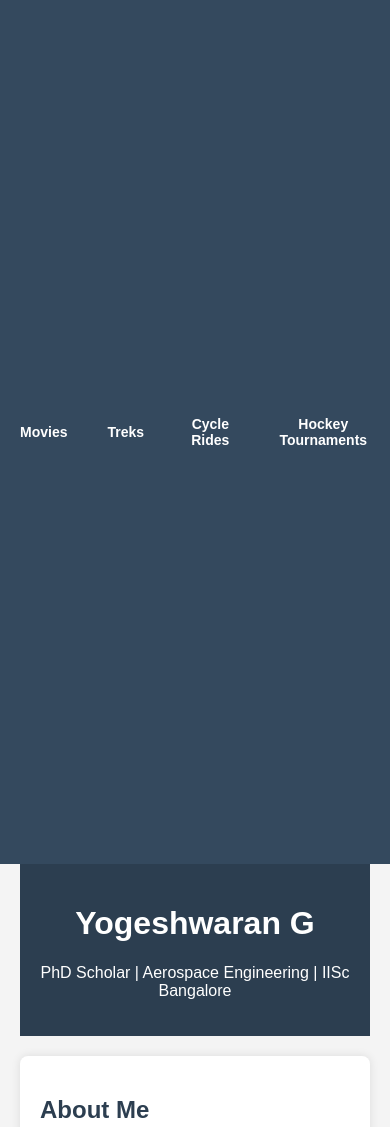
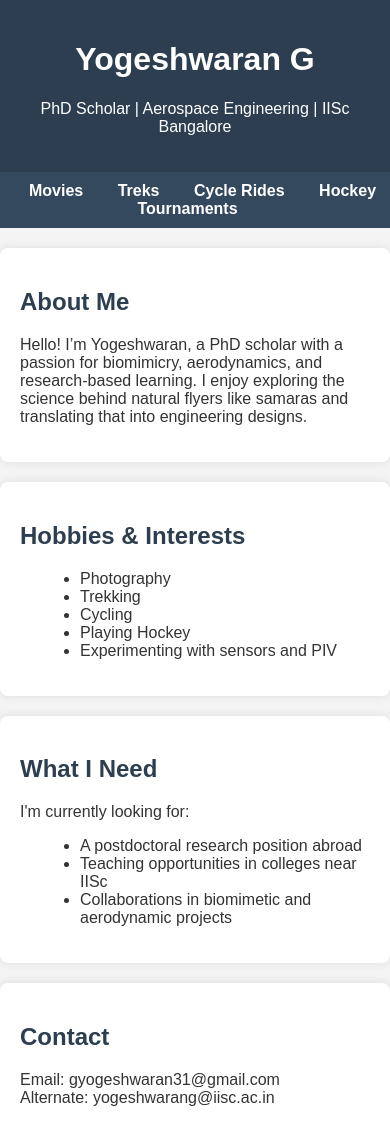
Before and after one commit to GYogi03/yogeshwaran-personal-website, a plain HTML site: page index.html in a window 390 px wide. Shown: the top 1127 px of the page. Drawn offline with Linux system fonts and the light colour scheme.

Commit message:
Update index.html

```diff
--- a/index.html
+++ b/index.html
@@ -5,119 +5,31 @@
   <meta name="viewport" content="width=device-width, initial-scale=1.0" />
   <title>Yogeshwaran G</title>
   <style>
-    body {
-      font-family: Arial, sans-serif;
-      margin: 0;
-      padding: 0;
-      background: #f4f4f4;
-      color: #333;
-      display: flex;
-      flex-direction: row;
-    }
 
-    nav {
-      background: #34495e;
-      width: 200px;
-      min-height: 100vh;
-      padding-top: 40px;
-      display: flex;
-      flex-direction: column;
-      align-items: center;
-      position: sticky;
-      top: 0;
-    }
 
-    nav a {
-      color: white;
-      text-decoration: none;
-      margin: 15px 0;
-      font-weight: bold;
-      font-size: 16px;
-      display: block;
-      width: 100%;
-      text-align: center;
-      padding: 10px 0;
-    }
-
-    nav a:hover {
-      background-color: #2c3e50;
-      text-decoration: underline;
-    }
-
-    .content {
-      flex: 1;
-      padding: 0 20px;
-    }
-
-    header {
-      background: #2c3e50;
-      color: #fff;
-      padding: 20px;
-      text-align: center;
-    }
-
-    section {
-      padding: 20px;
-      max-width: 800px;
-      margin: auto;
-      background: #fff;
-      margin-top: 20px;
-      border-radius: 8px;
-      box-shadow: 0 0 10px rgba(0,0,0,0.1);
-    }
-
-    h2 {
-      color: #2c3e50;
-    }
-
-    ul {
-      list-style: disc;
-      margin-left: 20px;
-    }
-
-    footer {
-      text-align: center;
-      padding: 20px;
-      background: #2c3e50;
-      color: #fff;
-      margin-top: 20px;
-    }
-
-    @media (max-width: 768px) {
-      body {
-        flex-direction: column;
-      }
-
-      nav {
-        flex-direction: row;
-        justify-content: center;
-        width: 100%;
-        height: auto;
-        padding: 10px 0;
-      }
-
-      nav a {
-        margin: 0 10px;
-        width: auto;
-        padding: 10px;
-        font-size: 14px;
-      }
-    }
+    body { font-family: Arial, sans-serif; margin: 0; padding: 0; background: #f4f4f4; color: #333; }
+    header { background: #2c3e50; color: #fff; padding: 20px; text-align: center; }
+    nav { background: #34495e; padding: 10px; text-align: center; }
+    nav a { color: white; text-decoration: none; margin: 0 15px; font-weight: bold; }
+    nav a:hover { text-decoration: underline; }
+    section { padding: 20px; max-width: 800px; margin: auto; background: #fff; margin-top: 20px; border-radius: 8px; box-shadow: 0 0 10px rgba(0,0,0,0.1); }
+    h2 { color: #2c3e50; }
+    ul { list-style: disc; margin-left: 20px; }
+    footer { text-align: center; padding: 20px; background: #2c3e50; color: #fff; margin-top: 20px; }
   </style>
 </head>
 <body>
+  <header>
+    <h1>Yogeshwaran G</h1>
+    <p>PhD Scholar | Aerospace Engineering | IISc Bangalore</p>
+  </header>
+
   <nav>
     <a href="movies.html">Movies</a>
     <a href="treks.html">Treks</a>
     <a href="cycling.html">Cycle Rides</a>
     <a href="hockey.html">Hockey Tournaments</a>
   </nav>
-
-  <div class="content">
-    <header>
-      <h1>Yogeshwaran G</h1>
-      <p>PhD Scholar | Aerospace Engineering | IISc Bangalore</p>
-    </header>
 
   <section>
     <h2>About Me</h2>
@@ -154,6 +66,5 @@
   <footer>
     &copy; 2025 Yogeshwaran G. All rights reserved.
   </footer>
-  </div>
 </body>
 </html>
```
Lines whose indentation alone changed are shown as unchanged.
